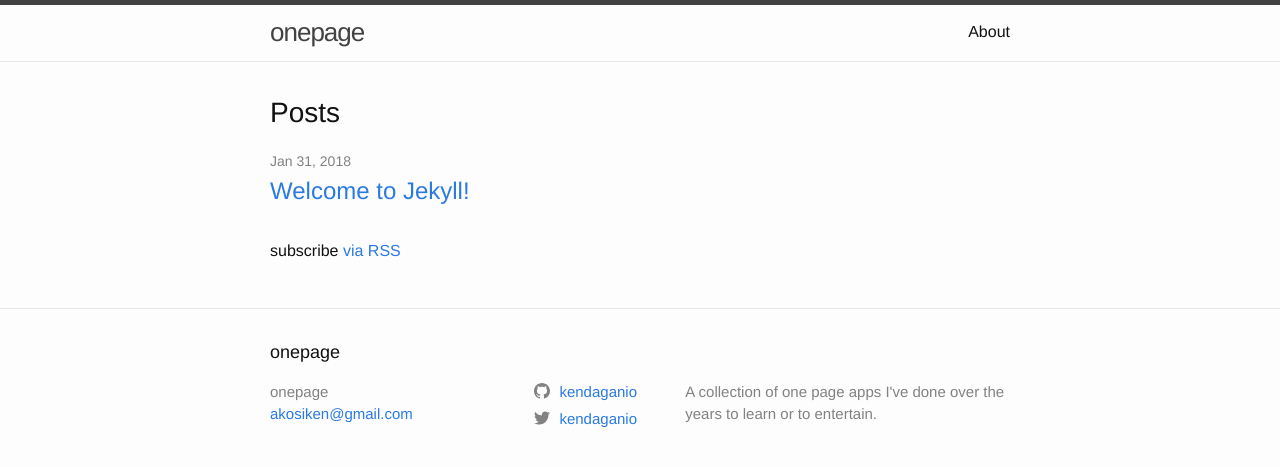
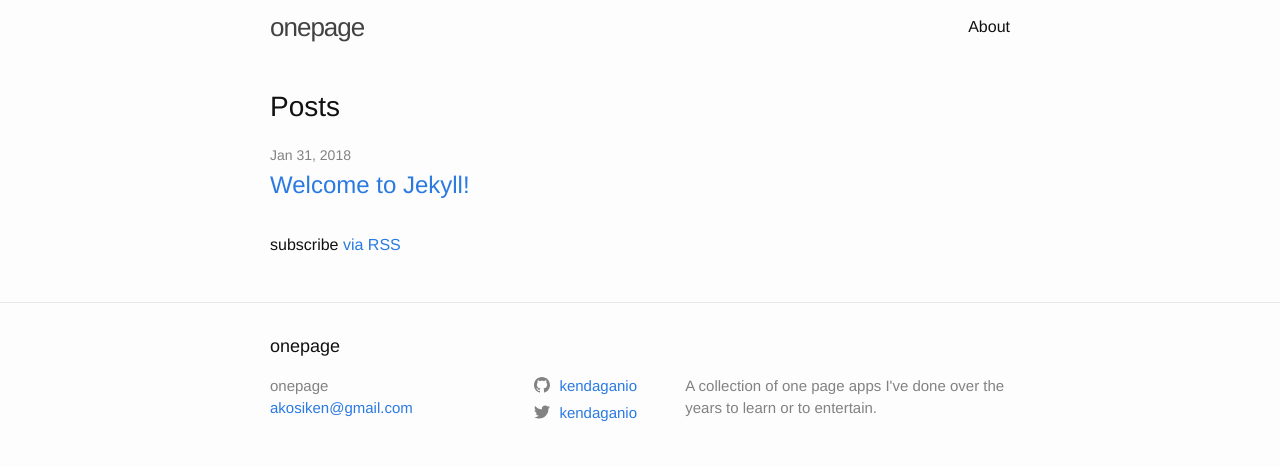
Before and after one commit to pulchra-elite/simple-project, a Jekyll site: the page built from index.html, in a window 1280 px wide. Shown: the top 467 px of the page. Built offline with Jekyll 4.4.1, drawn with Linux system fonts in a browser that asks for light colours.

Commit message:
Removes default theme

```diff
--- a/Gemfile
+++ b/Gemfile
@@ -20,6 +20,7 @@
 # If you have any plugins, put them here!
 group :jekyll_plugins do
   gem "jekyll-feed", "~> 0.6"
+  gem "jekyll-seo-tag"
 end
 
 # Windows does not include zoneinfo files, so bundle the tzinfo-data gem
--- a/_config.yml
+++ b/_config.yml
@@ -24,9 +24,9 @@
 
 # Build settings
 markdown: kramdown
-theme: minima
 plugins:
   - jekyll-feed
+  - jekyll-seo-tag
 
 # Exclude from processing.
 # The following items will not be processed, by default. Create a custom list
--- a/_sass/minima/_layout.scss
+++ b/_sass/minima/_layout.scss
@@ -2,8 +2,6 @@
  * Site header
  */
 .site-header {
-  border-top: 5px solid $grey-color-dark;
-  border-bottom: 1px solid $grey-color-light;
   min-height: $spacing-unit * 1.865;
 
   // Positioning context for the mobile navigation icon
```
Also changed, not shown: Gemfile.lock.
